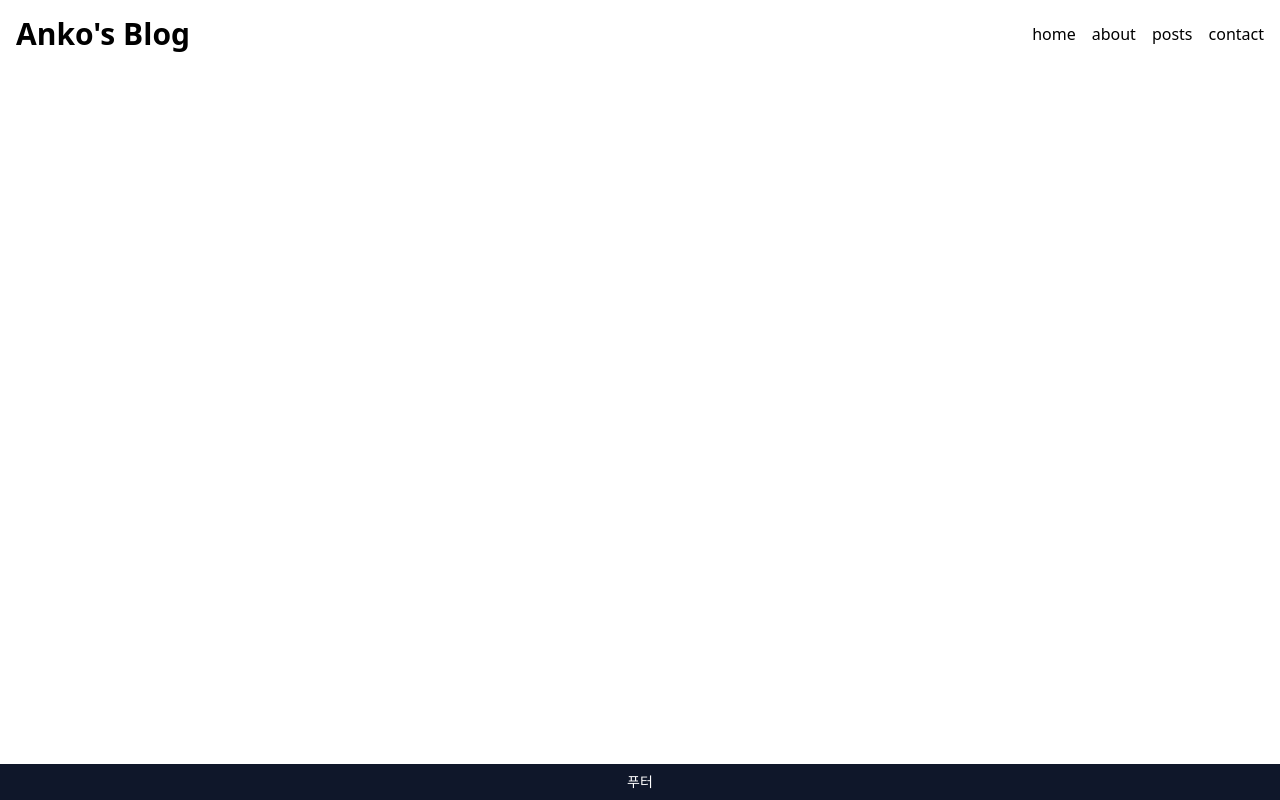
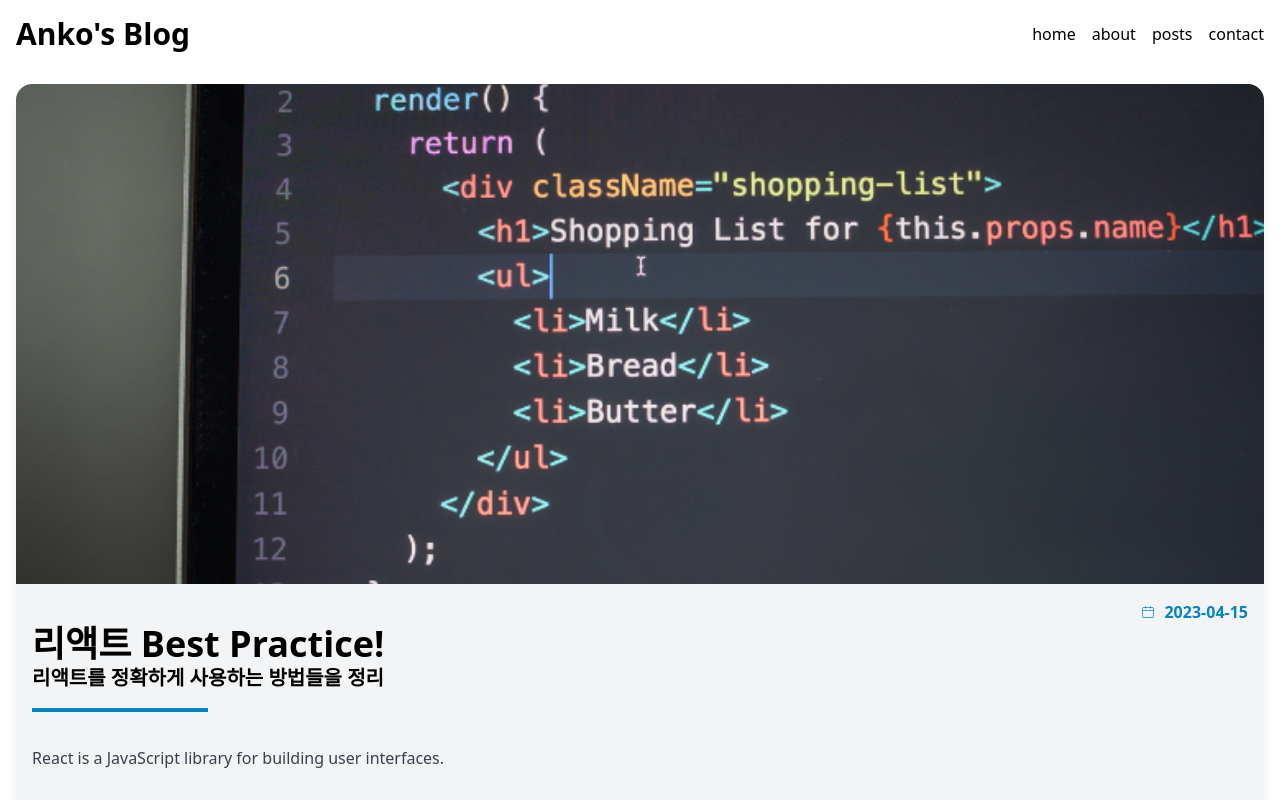
Before and after one commit to anko-developer/nextjs-blog, a Next.js app: page /posts/best-react-practices in a window 1280 px wide. Built offline with nearby package versions, Linux system fonts and the light colour scheme.

Commit message:
마크다운뷰어 추가

```diff
--- a/next.config.js
+++ b/next.config.js
@@ -4,7 +4,7 @@ const nextConfig = {
     remotePatterns: [
       {
         protocol: "https",
-        hostname: "picsum.photos",
+        hostname: "images.unsplash.com",
       },
     ],
   },
--- a/src/api/posts.ts
+++ b/src/api/posts.ts
@@ -9,6 +9,8 @@ export type Post = {
   path: string;
   featured: boolean;
 };
+
+export type PostData = Post & { content: string };
 
 export async function getFeaturePosts(): Promise<Post[]> {
   return getAllPosts().then((posts) => posts.filter((post) => post.featured));
@@ -25,3 +27,15 @@ export async function getAllPosts(): Promise<Post[]> {
     .then<Post[]>(JSON.parse)
     .then((posts) => posts.sort((a, b) => (a.date > b.date ? -1 : 1)));
 }
+
+export async function getPostData(fileName: string): Promise<PostData> {
+  const filePath = path.join(process.cwd(), "data", "posts", `${fileName}.md`);
+  const metadata = await getAllPosts().then((posts) =>
+    posts.find((post) => post.path === fileName)
+  );
+  if (!metadata)
+    throw new Error(`${fileName}에 해당하는 포스트를 찾을 수 없음`);
+
+  const content = await readFile(filePath, "utf-8");
+  return { ...metadata, content };
+}
--- a/src/app/posts/[slug]/page.tsx
+++ b/src/app/posts/[slug]/page.tsx
@@ -1,3 +1,36 @@
-export default function PostPage() {
-  return <div></div>;
+import { getPostData } from "@/api/posts";
+import MarkdownViewer from "@/components/MarkdownViewer";
+import Image from "next/image";
+import { CiCalendar } from "react-icons/ci";
+
+type Props = {
+  params: {
+    slug: string;
+  };
+};
+
+export default async function PostPage({ params: { slug } }: Props) {
+  const { title, description, content, date, path } = await getPostData(slug);
+
+  return (
+    <article className="rounded-2xl overflow-hidden bg-gray-100 shadow-lg m-4">
+      <Image
+        className="w-full h-1/5 max-h-[500px] object-cover"
+        src={`/images/posts/${path}.png`}
+        alt={title}
+        width={760}
+        height={420}
+      />
+      <section className="flex flex-col p-4">
+        <div className="flex items-center self-end text-sky-600">
+          <CiCalendar />
+          <p className="font-semibold ml-2">{date.toString()}</p>
+        </div>
+        <h1 className="text-4xl font-bold">{title}</h1>
+        <p className="text-xl font-bold">{description}</p>
+        <div className="w-44 border-2 border-sky-600 mt-4 mb-8"></div>
+        <MarkdownViewer content={content} />
+      </section>
+    </article>
+  );
 }
--- /dev/null
+++ b/src/components/MarkdownViewer.tsx
@@ -0,0 +1,45 @@
+"use client";
+import ReactMarkdown from "react-markdown";
+import remarkGfm from "remark-gfm";
+import { Prism as SyntaxHighlighter } from "react-syntax-highlighter";
+import { materialDark } from "react-syntax-highlighter/dist/esm/styles/prism";
+import Image from "next/image";
+
+export default function MarkdownViewer({ content }: { content: string }) {
+  return (
+    <ReactMarkdown
+      className="prose mx-w-none"
+      remarkPlugins={[remarkGfm]}
+      components={{
+        code({ node, inline, className, children, ...props }) {
+          const match = /language-(\w+)/.exec(className || "");
+          return !inline && match ? (
+            <SyntaxHighlighter
+              language={match[1]}
+              PreTag="div"
+              {...props}
+              style={materialDark}
+            >
+              {String(children).replace(/\n$/, "")}
+            </SyntaxHighlighter>
+          ) : (
+            <code className={className} {...props}>
+              {children}
+            </code>
+          );
+        },
+        img: (image) => (
+          <Image
+            className="w-full max-h-60 object-cover"
+            src={image.src || ""}
+            alt={image.alt || ""}
+            width={500}
+            height={350}
+          />
+        ),
+      }}
+    >
+      {content}
+    </ReactMarkdown>
+  );
+}
--- a/tailwind.config.ts
+++ b/tailwind.config.ts
@@ -1,20 +1,20 @@
-import type { Config } from 'tailwindcss'
+import type { Config } from "tailwindcss";
 
 const config: Config = {
   content: [
-    './src/pages/**/*.{js,ts,jsx,tsx,mdx}',
-    './src/components/**/*.{js,ts,jsx,tsx,mdx}',
-    './src/app/**/*.{js,ts,jsx,tsx,mdx}',
+    "./src/pages/**/*.{js,ts,jsx,tsx,mdx}",
+    "./src/components/**/*.{js,ts,jsx,tsx,mdx}",
+    "./src/app/**/*.{js,ts,jsx,tsx,mdx}",
   ],
   theme: {
     extend: {
       backgroundImage: {
-        'gradient-radial': 'radial-gradient(var(--tw-gradient-stops))',
-        'gradient-conic':
-          'conic-gradient(from 180deg at 50% 50%, var(--tw-gradient-stops))',
+        "gradient-radial": "radial-gradient(var(--tw-gradient-stops))",
+        "gradient-conic":
+          "conic-gradient(from 180deg at 50% 50%, var(--tw-gradient-stops))",
       },
     },
   },
-  plugins: [],
-}
-export default config
+  plugins: [require("@tailwindcss/typography")],
+};
+export default config;
```
Also changed, not shown: package.json (+7 -1 lines).
